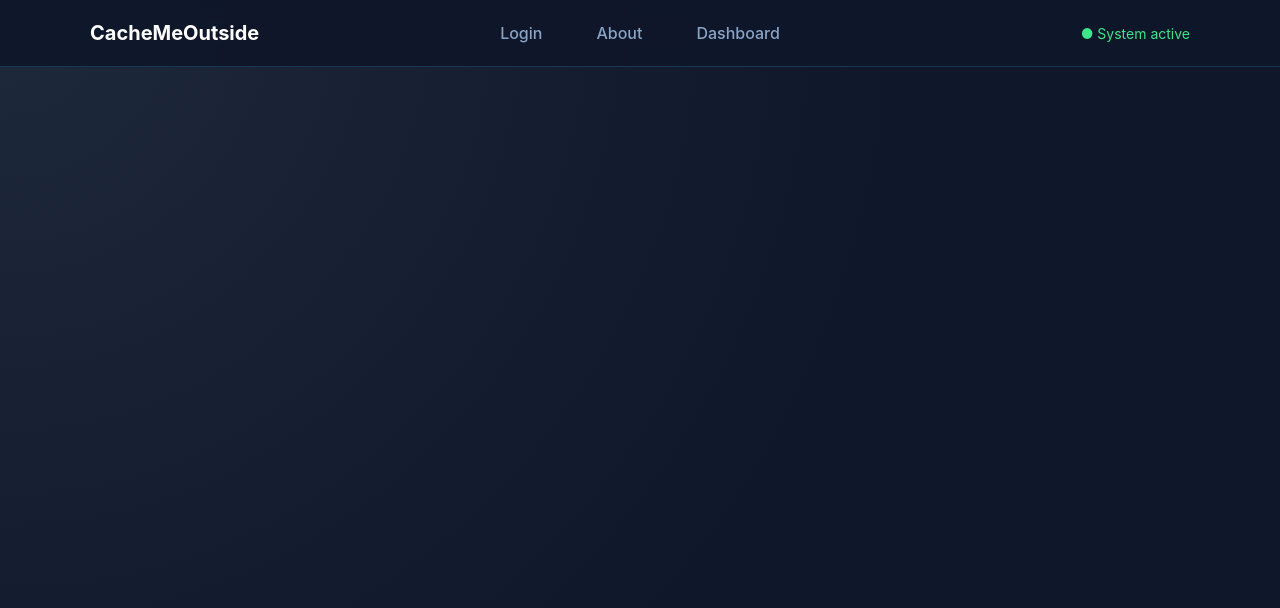
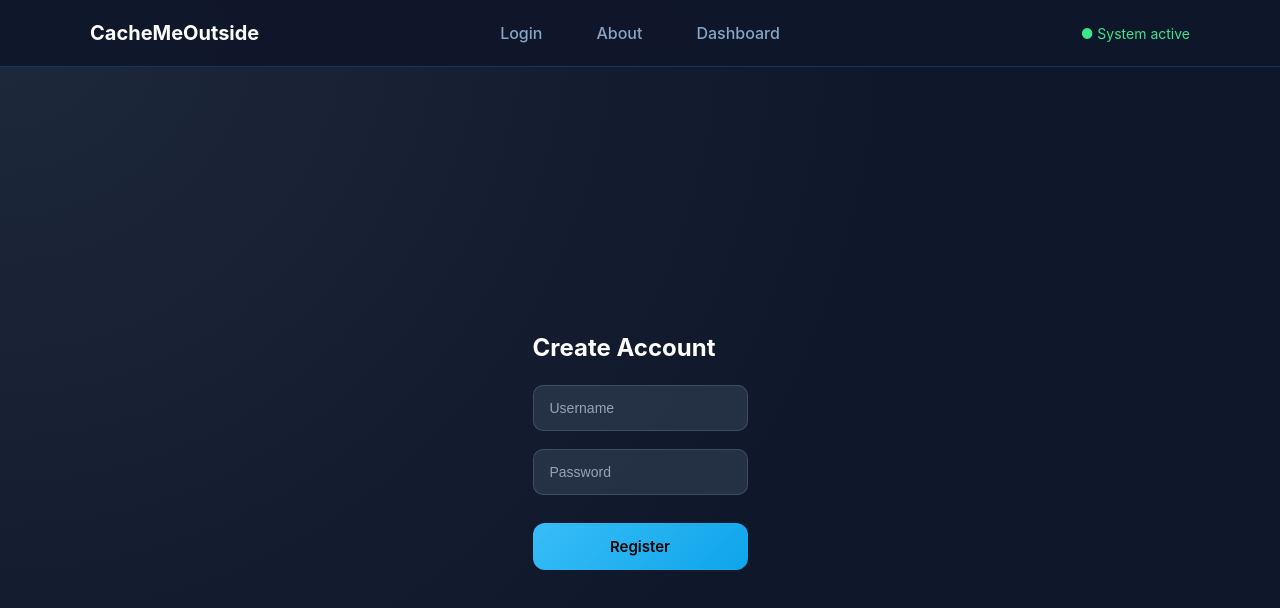
Before and after one commit to paritheplatypus/BotBoundary, a React (Vite) app in the folder FrontEnd/: page /register in a window 1280 px wide. Shown: the top 608 px of the page. Built offline with nearby package versions, Linux system fonts and the light colour scheme; no server answers.

Commit message:
basic register page, tried putting endpoint on main.py but can fix when we connect

```diff
--- a/FrontEnd/src/App.jsx
+++ b/FrontEnd/src/App.jsx
@@ -3,6 +3,7 @@ import Navbar from "./components/Navbar";
 import Login from "./pages/Login";
 import Dashboard from "./pages/Dashboard";
 import About from "./pages/About";
+import Register from "./pages/Register";
 
 
 export default function App() {
@@ -15,6 +16,7 @@ export default function App() {
           <Route path="/" element={<Login />} />
           <Route path="/about" element={<About />} />
           <Route path="/dashboard" element={<Dashboard />} />
+          <Route path="/register" element={<Register />} />
         </Routes>
       </div>
     </div>
--- a/FrontEnd/src/pages/Login.jsx
+++ b/FrontEnd/src/pages/Login.jsx
@@ -18,11 +18,15 @@ export default function Login() {
   return (
     <div className="login-container">
       <div className="login-card">
+
         <h1 className="brand-title">CacheMeOutside</h1>
 
         <p className="subtitle">
           Intelligent Behavioral Authentication
         </p>
+        <p className="register">
+  Don't have an account? <a href="/register">Register</a>
+</p>
 
         <LoginForm onLogin={handleLogin} />
 
--- /dev/null
+++ b/FrontEnd/src/pages/Register.jsx
@@ -0,0 +1,81 @@
+import { useState } from "react";
+
+const API_URL = import.meta.env.VITE_API_URL || "http://localhost:8000";
+
+export default function Register() {
+  const [username, setUsername] = useState("");
+  const [password, setPassword] = useState("");
+  const [status, setStatus] = useState(null);
+  const [message, setMessage] = useState("");
+
+  const handleRegister = async (e) => {
+    e.preventDefault();
+    setStatus("loading");
+
+    try {
+      const res = await fetch(`${API_URL}/register`, {
+        method: "POST",
+        headers: {
+          "Content-Type": "application/json",
+          "ngrok-skip-browser-warning": "true",
+        },
+        body: JSON.stringify({
+          username,
+          password,
+        }),
+      });
+
+      const data = await res.json();
+
+      if (!res.ok) {
+        throw new Error(data.detail || "Registration failed");
+      }
+
+      setStatus("success");
+      setMessage("Account created successfully!");
+      setUsername("");
+      setPassword("");
+
+    } catch (err) {
+      console.error(err);
+      setStatus("error");
+      setMessage(err.message);
+    }
+  };
+
+  return (
+    <div className="auth-container">
+      <h2>Create Account</h2>
+
+      <form className="login-form" onSubmit={handleRegister}>
+        <input
+          type="text"
+          placeholder="Username"
+          value={username}
+          onChange={(e) => setUsername(e.target.value)}
+          required
+        />
+
+        <input
+          type="password"
+          placeholder="Password"
+          value={password}
+          onChange={(e) => setPassword(e.target.value)}
+          required
+        />
+
+        <button type="submit" disabled={status === "loading"}>
+          {status === "loading" ? "Creating..." : "Register"}
+        </button>
+      </form>
+
+      {status === "success" && (
+        <div className="auth-result success">{message}</div>
+      )}
+
+      {status === "error" && (
+        <div className="auth-result error">{message}</div>
+      )}
+    </div>
+  );
+}
--- a/FrontEnd/src/styles/login.css
+++ b/FrontEnd/src/styles/login.css
@@ -62,7 +62,13 @@ body {
   text-align: center;
   font-size: 14px;
   color: #94a3b8;
-  margin-bottom: 40px;
+  margin-bottom: 10px;
+}
+.register {
+  text-align: center;
+  font-size: 14px;
+  color: #94a3b8;
+
 }
 
 /* Form */
```
Also changed, not shown: 1 other file (tests, documents, lock files or other folders).
